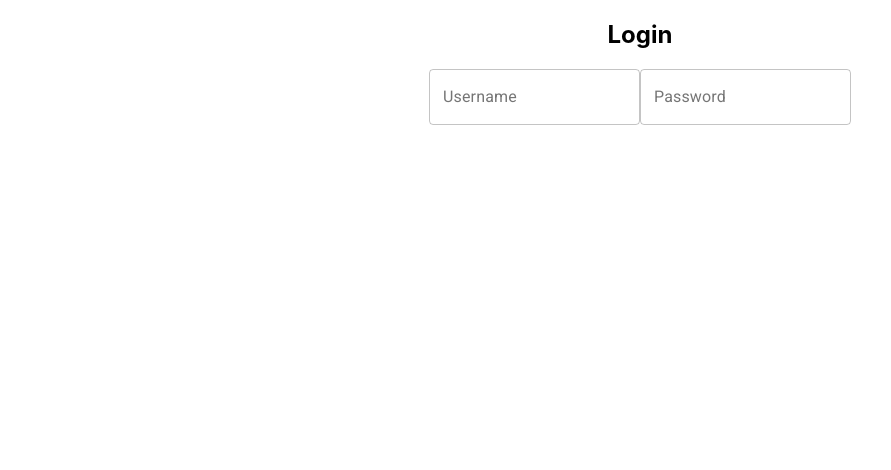
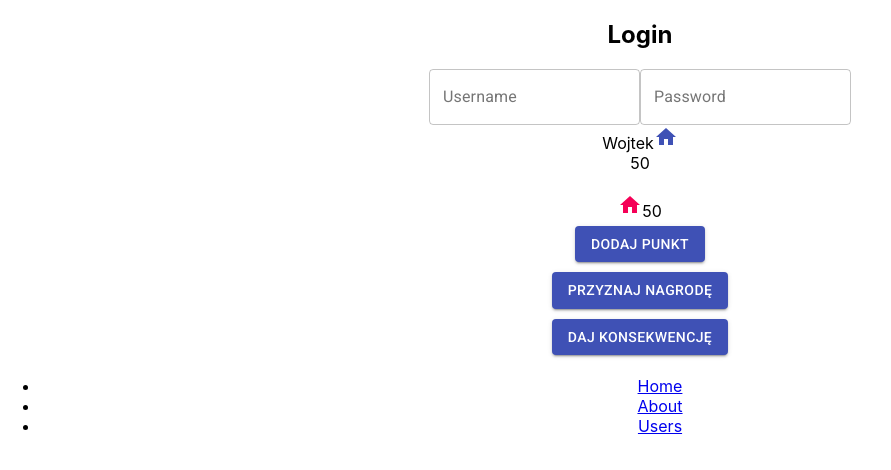
Before and after one commit to zetonteam/zeton_react, a React (Create React App) app: page / in a window 1280 px wide. Shown: the top 470 px of the page, without its empty margins (0-891 px from the left). Built offline with nearby package versions, Linux system fonts and the light colour scheme.

Commit message:
Ekran poczatkowy (#7)
* add button

* dodanie przycisku który dodaje punkty

* usuniecie zbednych tagow

```diff
--- a/src/App.css
+++ b/src/App.css
@@ -21,6 +21,11 @@
   z-index: 99;
 }
 
+.padding{
+padding: 5px;
+}
+
+
 @keyframes welcomeShow {
   0% {
     opacity: 1
--- a/src/App.js
+++ b/src/App.js
@@ -3,6 +3,44 @@ import logo from './images/icons/LOGO.svg';
 import Login from './components/Login/Login';
 import './App.css';
 //import Footer from './components/Footer/Footer'
+import Footer from './components/Footer/Footer'
+import {Button} from '@material-ui/core';
+import AccessAlarmIcon from '@material-ui/icons/AccessAlarm';
+import ThreeDRotation from '@material-ui/icons/ThreeDRotation';
+import SvgIcon from '@material-ui/core/SvgIcon';
+import Icon from '@material-ui/core/Icon';
+
+
+
+
+
+const ButtonReward=()=>{
+
+return(
+        <div className="padding">
+        <Button variant="contained" color="primary">
+            PRZYZNAJ NAGRODĘ
+        </Button></div>
+);
+}
+
+const ButtonConsequence=()=>{
+
+return(
+        <div className="padding">
+        <Button variant="contained" color="primary">
+  DAJ KONSEKWENCJĘ
+</Button></div>
+);
+}
+
+function HomeIcon(props) {
+  return (
+    <SvgIcon {...props}>
+      <path d="M10 20v-6h4v6h5v-8h3L12 3 2 12h3v8z" />
+    </SvgIcon>
+  );
+}
 
 function App() {
   const [welcome, toggleWelcome] = useState(false)
@@ -14,6 +52,25 @@ function App() {
     return () => clearTimeout(timer);
   }, []);
 
+const [points, togglePoints] = useState(50)
+const [exp, toggleExp] = useState(50)
+const [child_name, toggleChild_Name] = useState("Wojtek")
+
+function AddPoints(){
+let number = points;
+let number1 = exp;
+togglePoints(number + 1)
+toggleExp(exp + 1)
+}
+const ButtonPoints=()=>{
+
+return(
+   <div className="padding">
+       <Button onClick={()=>AddPoints(points+1, exp+1)} variant="contained" color="primary">
+            DODAJ PUNKT
+        </Button></div>
+);
+}
   return (
     <div className="App">
       <aside className={welcome === false ? "welcome" : "welcome--off"}>
@@ -24,7 +81,14 @@ function App() {
       </aside>
       <Login />
       {/* <Footer /> */}
-    </div>
+        {child_name}
+        <HomeIcon color="primary" /><div>{points}</div> <br/>
+        <HomeIcon color="secondary" />{exp}
+     <ButtonPoints />
+     <ButtonReward />
+     <ButtonConsequence />
+      <Footer />
+      </div>
   );
 }
 
```
